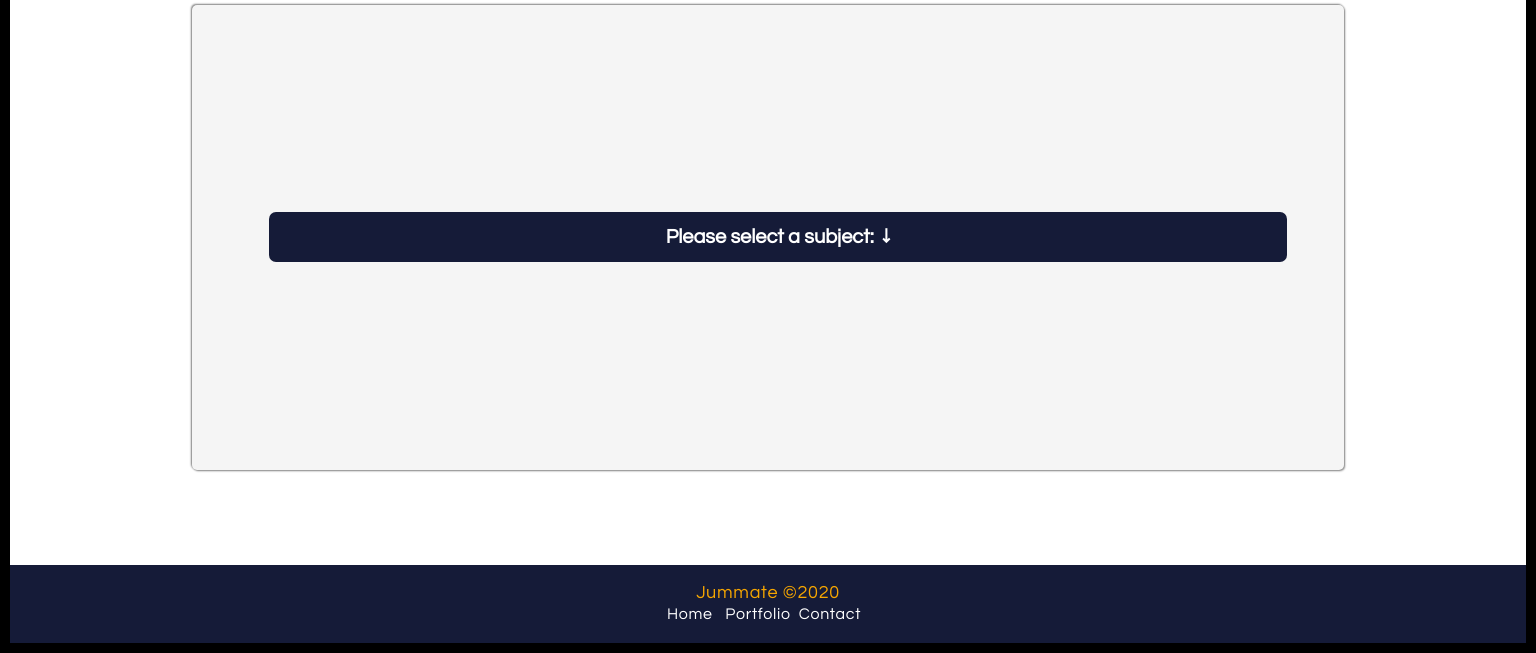
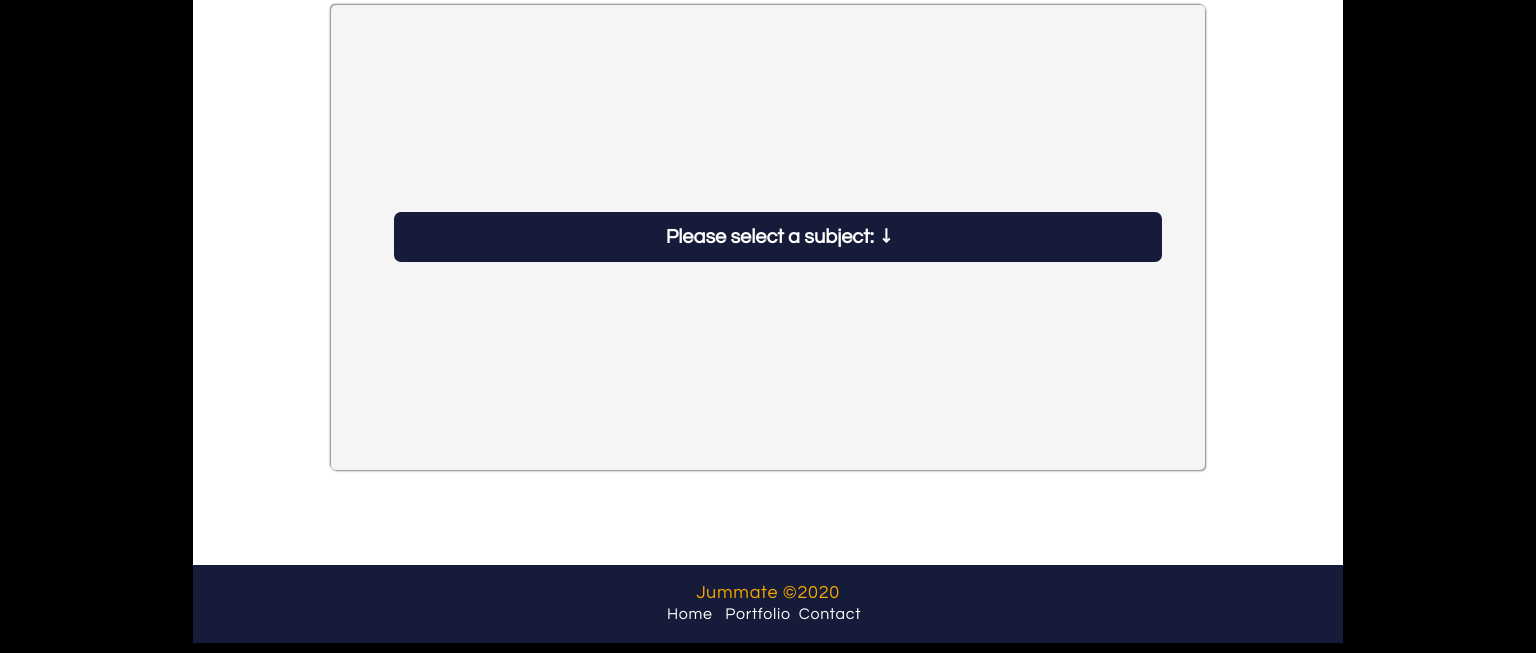
Before and after one commit to Jummate/bricademia, a plain HTML site: page index.html in a window 1536 px wide. Shown: the part 147-800 px from the top of the page. Drawn offline with Linux system fonts and the light colour scheme.

```diff
--- a/css/styles.css
+++ b/css/styles.css
@@ -19,6 +19,7 @@ body{
 	font-family: 'Century Gothic','Segoe UI', Tahoma, Geneva, Verdana, sans-serif;
 	position: relative;
 }
+
 /* ---------------------Peripheral parts of the app------------------------------ */
 #menu-bar{
 	display:none;
@@ -454,6 +455,16 @@ footer{
 		padding-left:20px;
 	}
 }
+
+/* ----- Containerize the display to the center at widths above my computer screen. */
+/* ------- This is because the display is fine at full width on my screen ------ */
+@media screen and (min-width: 1370px){
+	.main-container{
+		max-width:1150px;
+		margin-left: auto;
+		margin-right:auto;
+	}
+}
 /* --------- For Ipads and Tablets -------- */
 @media screen and (max-width:768px) and (min-width:480px){
 	html{
--- a/index.html
+++ b/index.html
@@ -75,7 +75,7 @@
 			<ul class="about-developer">
 				<li><a href="https://jummate.github.io/TimerClock" title="Timer Clock">Timer Clock</a></li>
 				<li><a href="https://jummate.github.io/BMICalculator" title="BMI Calculator">Body Mass Index Calculator</a></li>
-				<li><a href="https://jummate.github.io/ImageSlider" title="Image Slider">Image Slider</a></li>
+				<li><a href="https://jummate.github.io/Dictionary" title="Dictionary">Dictionary</a></li> -->
 				<li><a href="https://jummate.github.io/StandardCalculator" title="Standard Calculator">Standard Calculator</a></li>
 			</ul>
 		</div>
```
